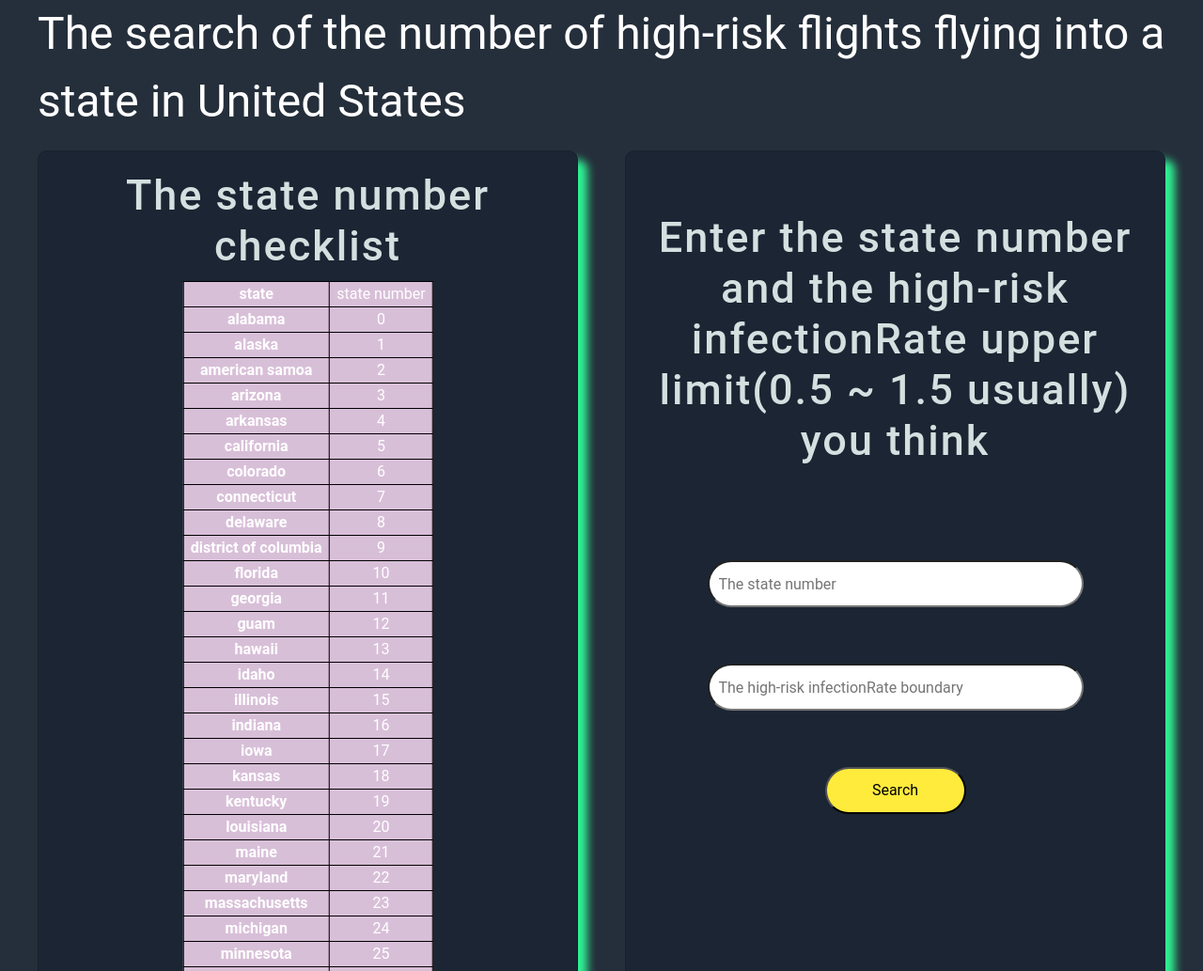
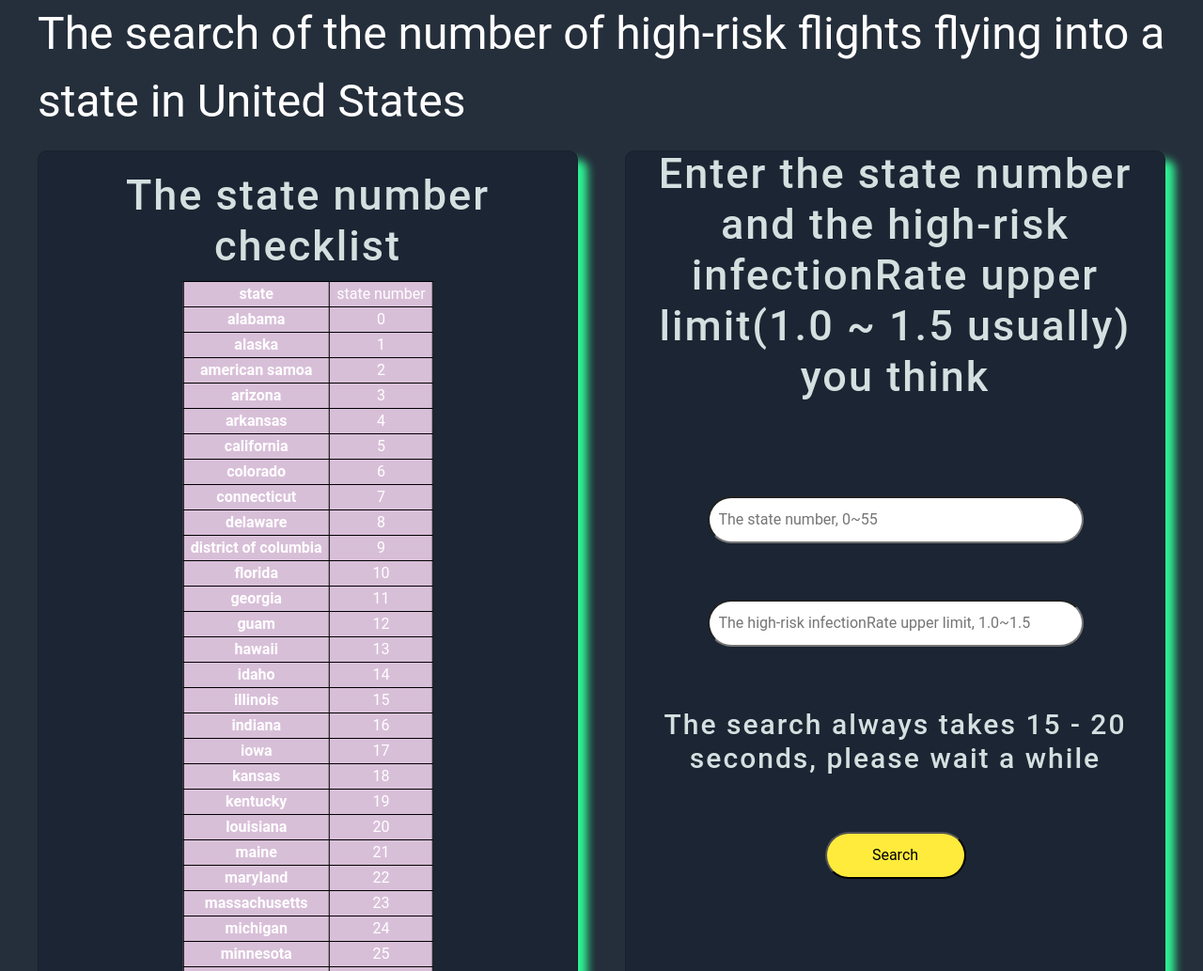
Before and after one commit to ckruger097/safetravels, a Flask app: page /flightcovidAsk in a window 1280 px wide. Shown: the part 86-1119 px from the top of the page at 94% size. Run offline with Flask 2, Linux system fonts and the light colour scheme; some libraries are stand-ins or nearby versions.

Commit message:
Flight Implementation bug fix

```diff
--- a/app/models/FlightAwareAPI.py
+++ b/app/models/FlightAwareAPI.py
@@ -307,13 +307,12 @@ def getResult(airport,theHighRiskInfectionRate,url,question=''): # Get Result is
     # print('total number of flights: %d\n'%(b))
 
     # Count the number of flights flying into the state from other states
-    c = 0 # number of flights of primary airports
     for flight in r['ArrivedResult']['arrivals']:
         icao = flight['origin']
         for key in us_state_primaryAirport:
             if icao in us_state_primaryAirport[key]:
                 us_state_countFlyingInToArrival[key] = us_state_countFlyingInToArrival[key]+1;
-                c+=1;
+                break;
     # print('us_state_countFlyingInToArrival: %s\n'%(us_state_countFlyingInToArrival))
     # print('total number of flights of primary airport: %d\n'%(c))
 
@@ -374,9 +373,6 @@ def getResult(airport,theHighRiskInfectionRate,url,question=''): # Get Result is
     # FINAL DICTIONARY HERE
     # print('us_state_numberOfHighRiskFlight: %s\n'%(us_state_numberOfHighRiskFlight))
 
-    for key in us_state_countFlyingInToArrival:     # refresh the dictionary for the next use
-        us_state_countFlyingInToArrival[key] = 0
-
     # print('Output of GET %s request:\n%s' %(question, r)) # r stores the API information
 
 
@@ -408,4 +404,10 @@ def mainFunction(index,theHighRiskInfectionRate = 1.2):  # default theHighRiskIn
     print('dictReturn: %s\n'%(dictReturn))
     # j = json.dumps(dictReturn)
     # return j
+    for key in us_state_countFlyingInToArrival:     # refresh the dictionary for the next use
+        us_state_countFlyingInToArrival[key] = 0
+    for key in us_state_placesRiskOrNot:     # refresh the dictionary for the next use
+        us_state_placesRiskOrNot[key] = 0
+    for key in us_state_numberOfHighRiskFlight:     # refresh the dictionary for the next use
+        us_state_numberOfHighRiskFlight[key] = 0
     return dictReturn
--- a/app/static/css/flight_html.css
+++ b/app/static/css/flight_html.css
@@ -128,8 +128,9 @@ th, td {
 
 .head2 {
     color: rgb(212, 224, 224);
-    margin-bottom: 70px;
-    font-size: 45px;
+    margin-top: 35px;
+    margin-bottom: 30px;
+    font-size: 30px;
     letter-spacing: 2px;
     text-align: center;
 }
--- a/app/templates/flightAsk.html
+++ b/app/templates/flightAsk.html
@@ -74,15 +74,16 @@
                 <div class="card" id="card-2">
                     <div class="search-bar">
                         <form action="/flightcovidAsk" method="POST">
-                            <h1 class="head1">Enter the state number and the high-risk infectionRate upper limit(0.5 ~ 1.5 usually) you think</h1>
+                            <h1 class="head1">Enter the state number and the high-risk infectionRate upper limit(1.0 ~ 1.5 usually) you think</h1>
                             <div class="form-box">
                                 <input type="text" class="search-field state1"
-                                       placeholder="The state number" name="stateNum" type="stateNum">
+                                       placeholder="The state number, 0~55" name="stateNum" type="stateNum">
                             </div>
                             <div class="form-box">
                                 <input type="text" class="search-field state2"
-                                       placeholder="The high-risk infectionRate boundary" name="infectionRate" type="infectionRate">
+                                       placeholder="The high-risk infectionRate upper limit, 1.0~1.5" name="infectionRate" type="infectionRate">
                             </div>
+                            <h2 class="head2">The search always takes 15 - 20 seconds, please wait a while</h2>
                             <div class="form-box">
                                 <button class="search-btn" type="submit">Search</button>
                             </div>
```
